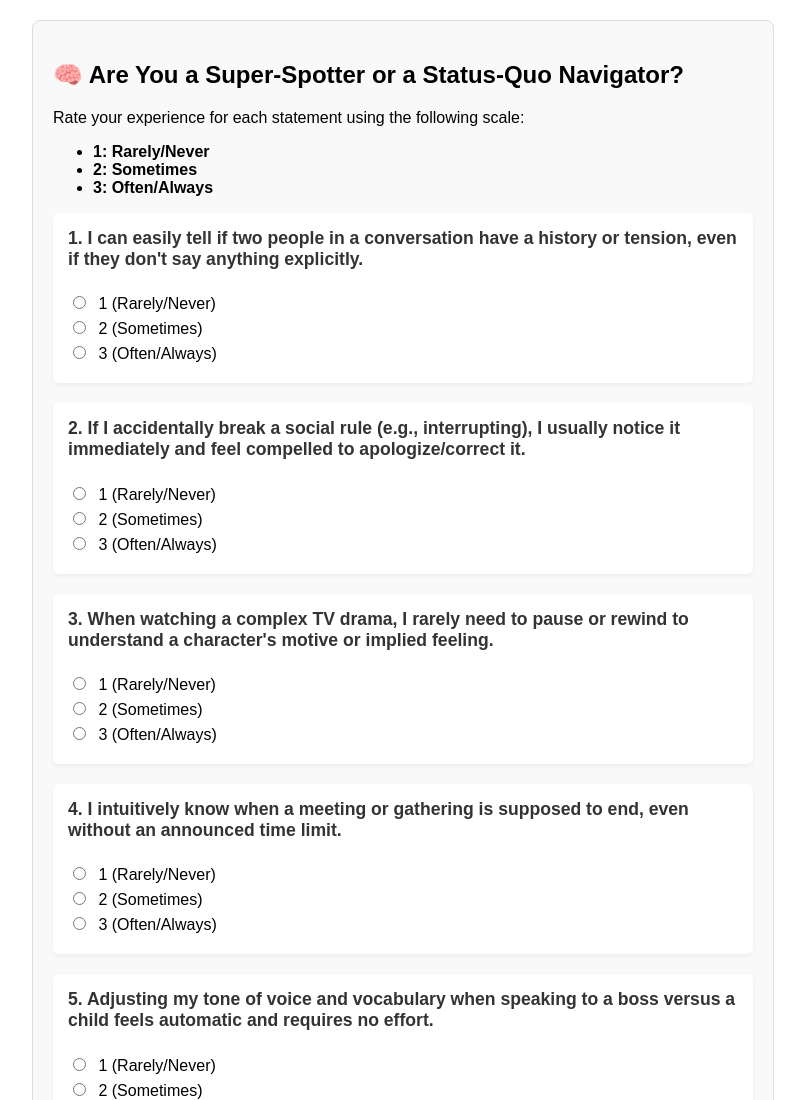
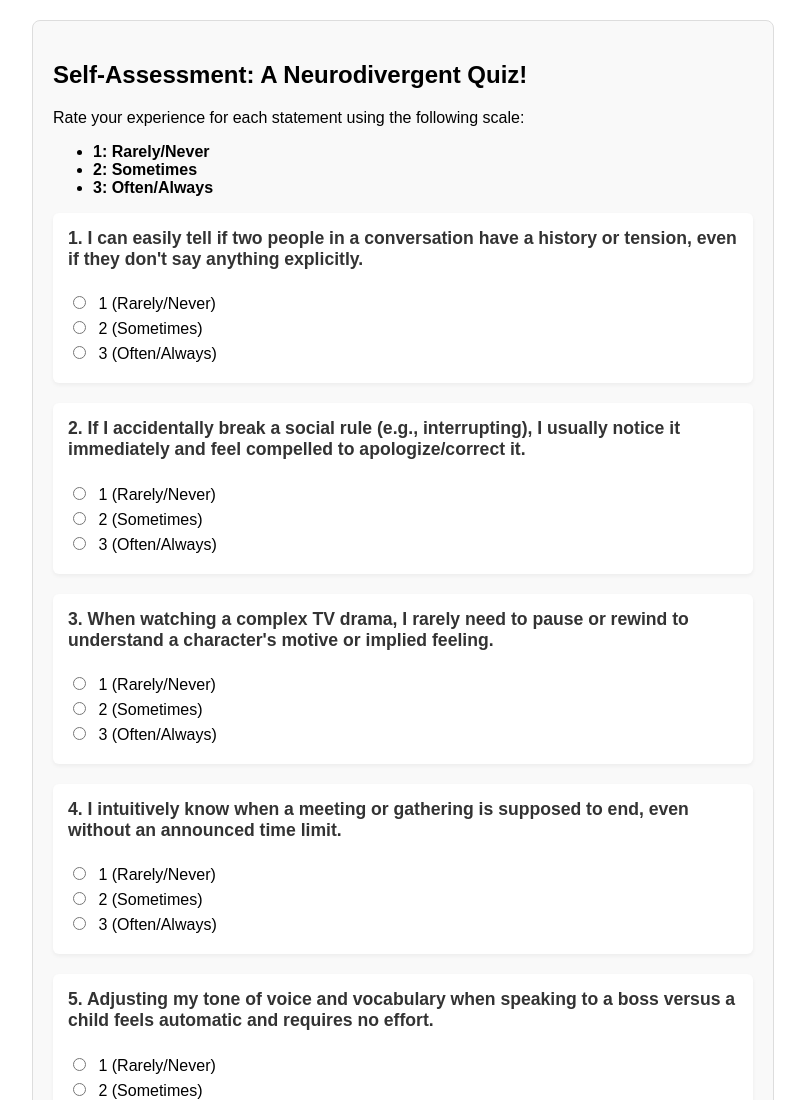
Before and after one commit to j24char/neuroquiz, a plain HTML site: page index.html in a window 1280 px wide. Shown: the top 1100 px of the page, without its empty margins (237-1042 px from the left). Drawn offline with Linux system fonts and the light colour scheme.

Commit message:
Second commit

```diff
--- a/index.html
+++ b/index.html
@@ -64,7 +64,7 @@
 </style>
 
 <div class="quiz-container">
-  <h2>🧠 Are You a Super-Spotter or a Status-Quo Navigator?</h2>
+  <h2>Self-Assessment: A Neurodivergent Quiz!</h2>
   <p>Rate your experience for each statement using the following scale:</p>
   <ul>
       <li><strong>1: Rarely/Never</strong></li>
```
